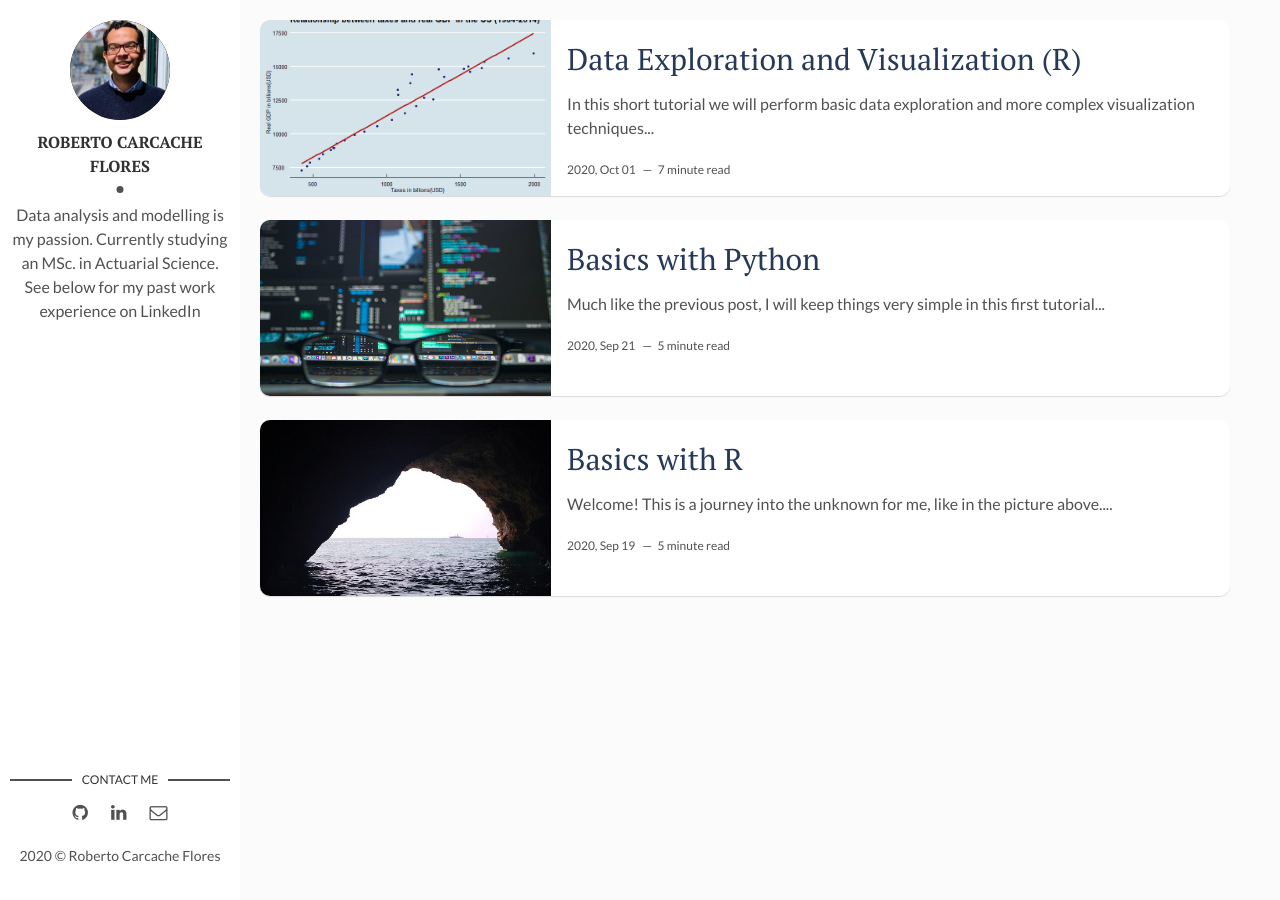
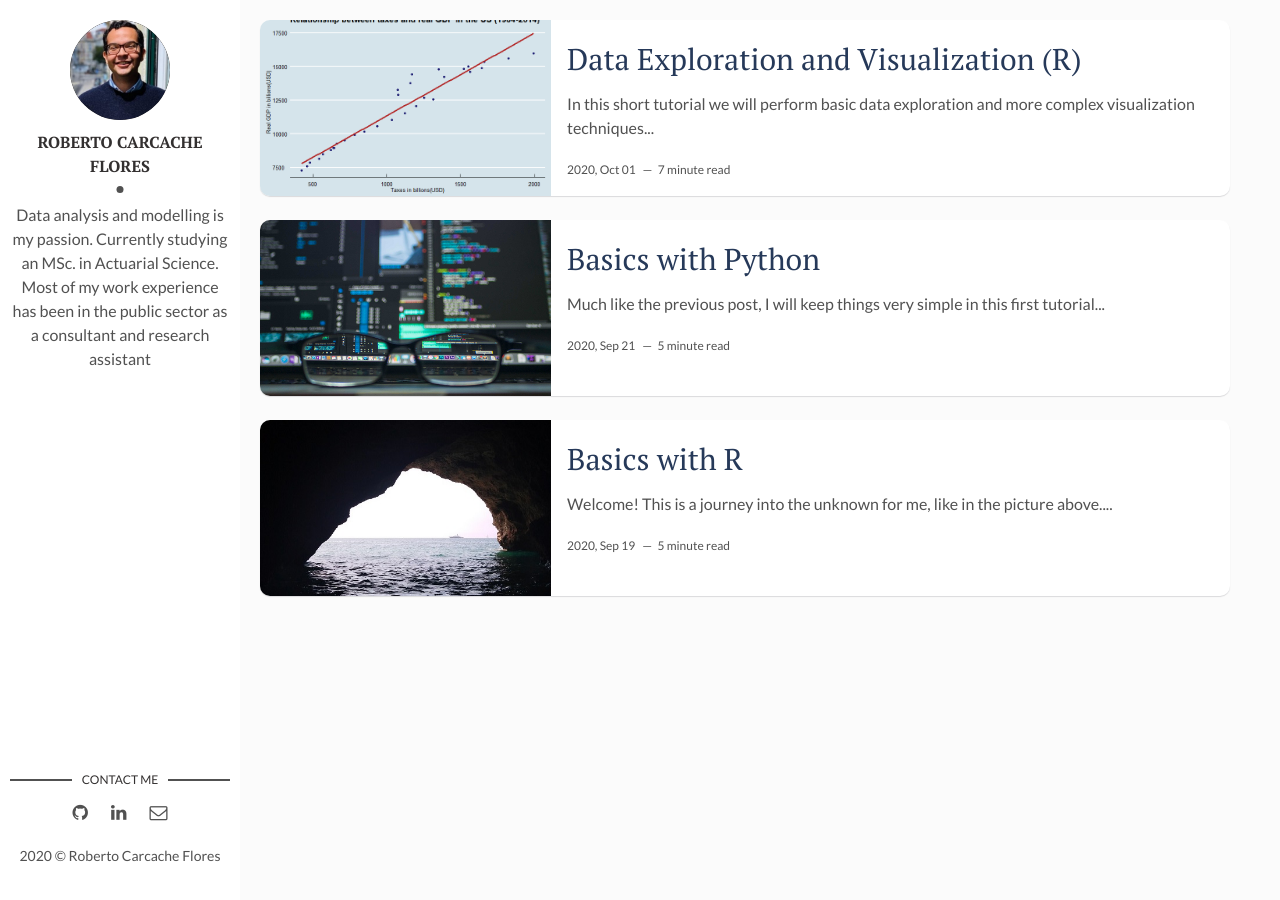
Before and after one commit to rcarcacheflores/Research, a Jekyll site: the page built from index.html, in a window 1280 px wide. Built offline with Jekyll 4.4.1, drawn with Linux system fonts in a browser that asks for light colours; the list of posts is cut into pages by our own code.

Commit message:
Update _config.yml

```diff
--- a/_config.yml
+++ b/_config.yml
@@ -9,8 +9,8 @@ url: "" # the base hostname & protocol for your site, e.g. http://example.com
 # Author Settings
 author: Roberto Carcache Flores # add your name
 author-img: rcf.jpg # add your photo
-about-author: Data analysis and modelling is my passion. Currently studying an MSc. in Actuarial Science. See below for my past work experience on LinkedIn
-social-github: rcarcacheflores # add your Github handle
+about-author: Data analysis and modelling is my passion. Currently studying an MSc. in Actuarial Science. Most of my work experience has been in the public sector as a consultant and research assistant
+social-github: rcarcacheflores
 social-linkedin: roberto-carcache-flores-05b5711a6/
 social-email: rcarcacheflores@outlook.com
 
```
